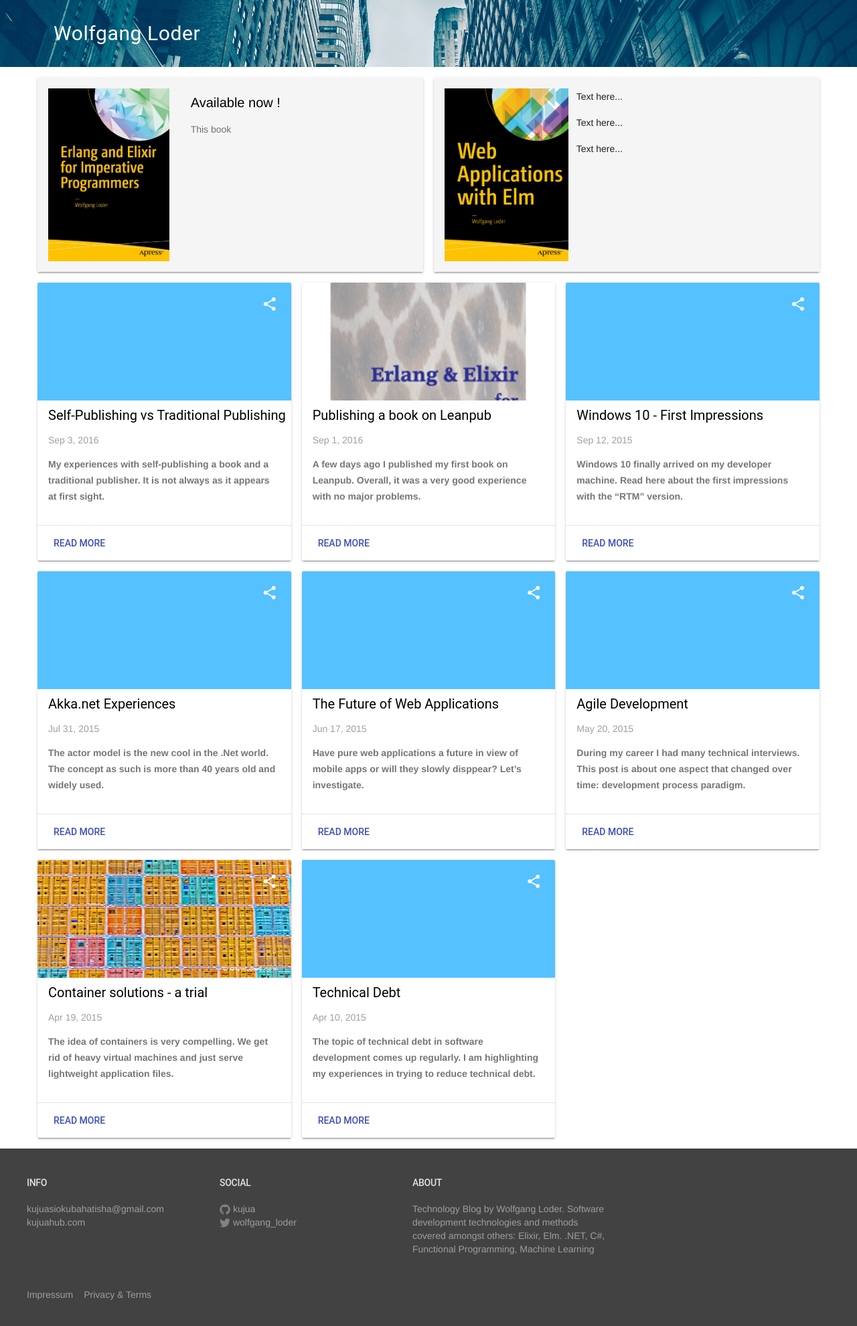
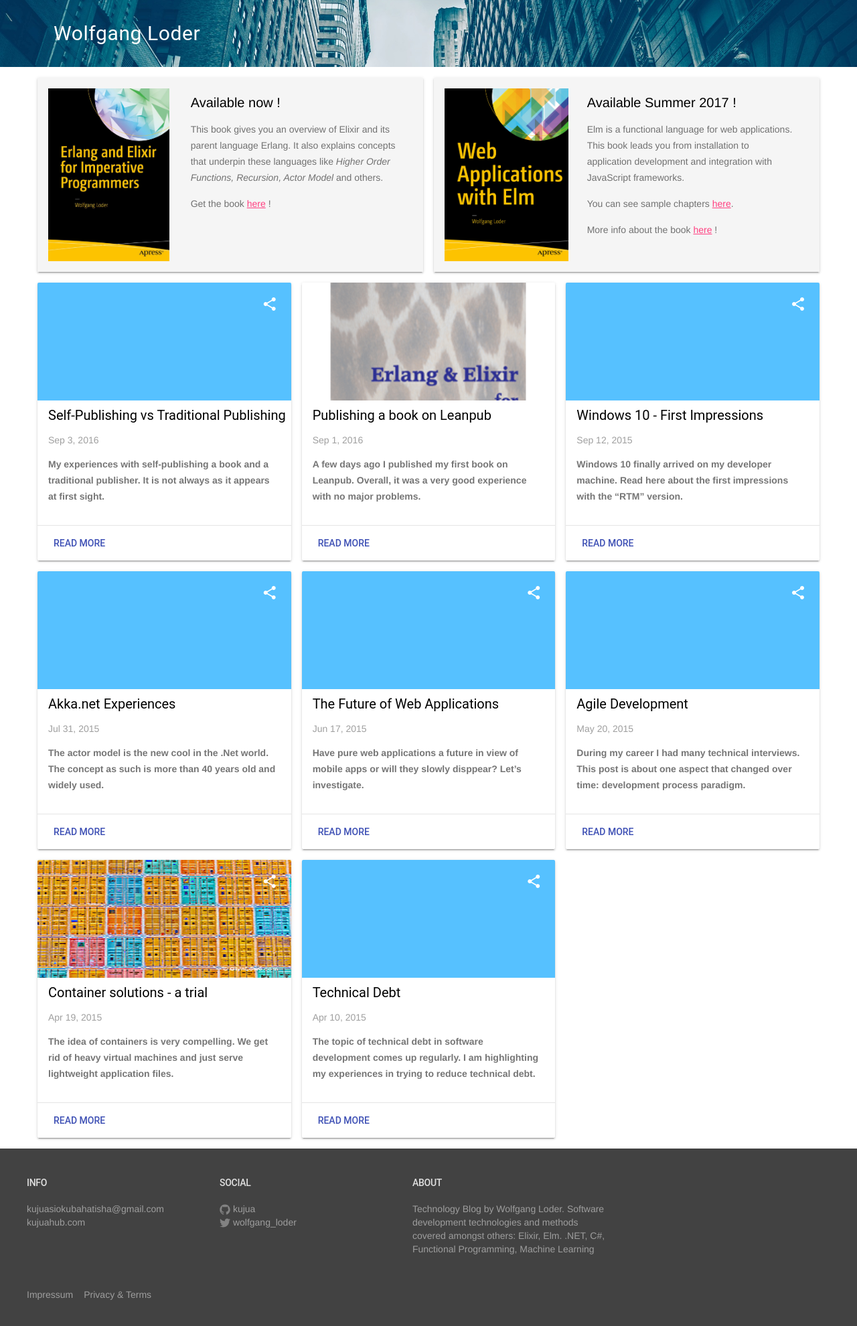
Before and after one commit to kujua/kujua.github.io, a Jekyll site: the page built from index.html, in a window 1280 px wide. Shown: the top 1980 px of the page at 67% size. Built offline with Jekyll 4.4.1, drawn with Linux system fonts in a browser that asks for light colours.

Commit message:
new layout

```diff
--- a/_layouts/default.html
+++ b/_layouts/default.html
@@ -2,7 +2,7 @@
 <html>
 <head>
     <meta charset="utf-8">
-
+    <meta name="description" content="Technical blog about software engineering and topics like Elixir, Elm. .NET, C#, Functional Programming and Machine Learning">
     <link rel="stylesheet" href="/css/material.min.css">
     <script src="/css/material.min.js"></script>
     <link rel="stylesheet" href="https://fonts.googleapis.com/icon?family=Material+Icons">
--- a/index.html
+++ b/index.html
@@ -13,7 +13,8 @@
                 <div class="mdl-cell mdl-cell--8-col" style="padding-left: 10px;">
                     <div class="mdl-card__title-text">Available now !</div>
                     <div class="mdl-card__supporting-text">
-                        <p>This book </p>
+                        <p>This book gives you an overview of Elixir and its parent language Erlang. It also explains concepts that underpin these languages like <i>Higher Order Functions, Recursion, Actor Model</i> and others.</p>
+                        <p>Get the book <a href="http://www.apress.com/gp/search?query=Wolfgang+Loder">here</a> !</p>
                     </div>
                 </div>
             </div>
@@ -24,9 +25,12 @@
                     <img src="res/elmapress.jpg" alt="Web Applications with Elm" height="258px" width="185px"/>
                 </div>
                 <div class="mdl-cell mdl-cell--8-col" style="padding-left: 10px;">
-                    <p>Text here...</p>
-                    <p>Text here...</p>
-                    <p>Text here...</p>
+                  <div class="mdl-card__title-text">Available Summer 2017 !</div>
+                  <div class="mdl-card__supporting-text">
+                    <p>Elm is a functional language for web applications. This book leads you from installation to application development and integration with JavaScript frameworks.</p>
+                    <p>You can see sample chapters <a href="https://github.com/kujua/webapplications-with-elm-beta-access">here</a>.</p>
+                    <p>More info about the book <a href="http://www.apress.com/gp/search?query=Wolfgang+Loder">here</a> !</p>
+                  </div>
                 </div>
             </div>
         </div>
```
Also changed, not shown: 17 other files.
